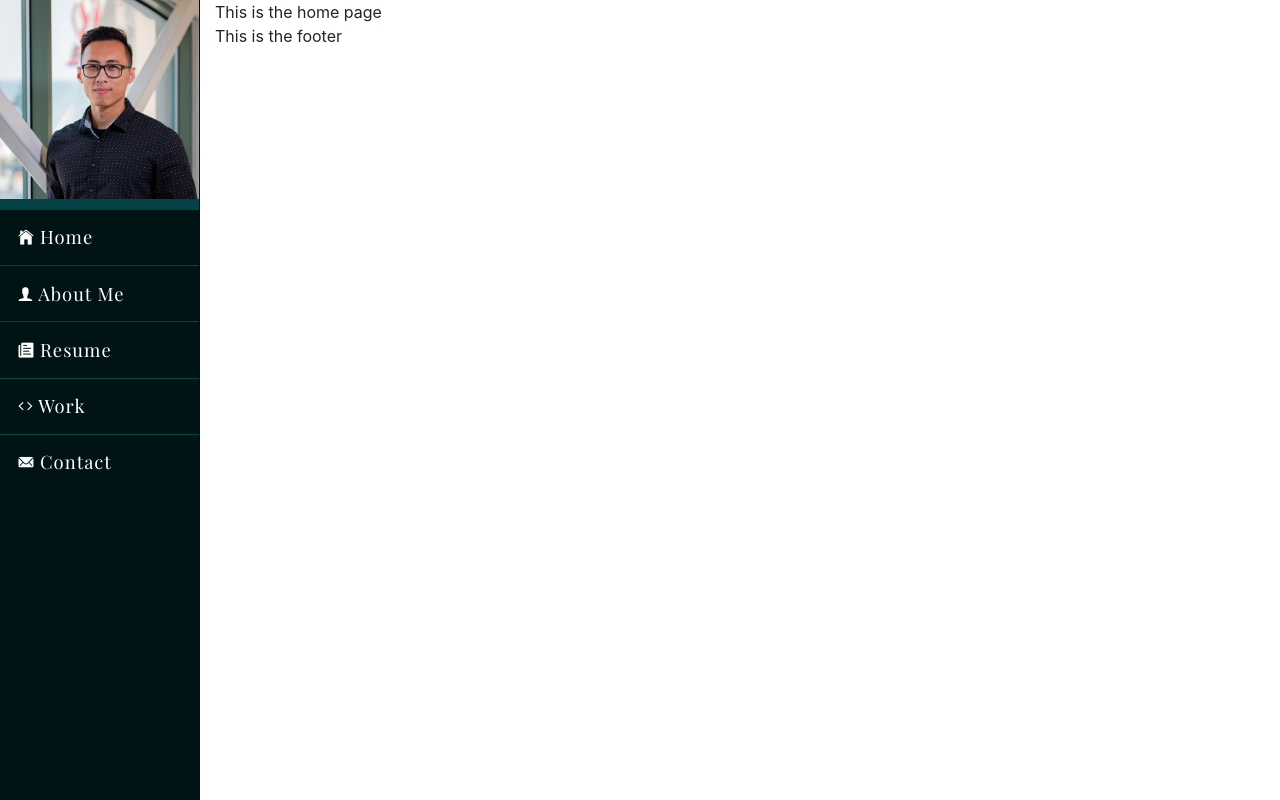
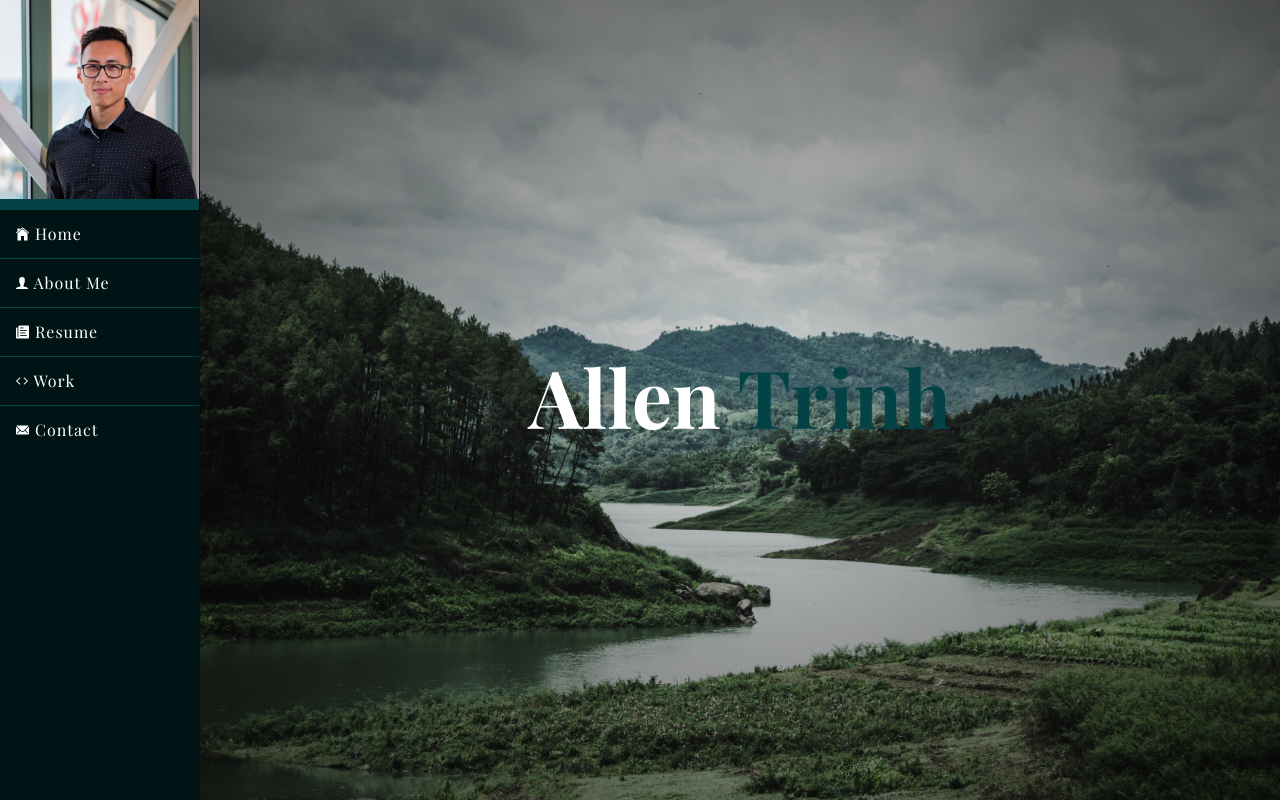
Before and after one commit to allentrinh-zz/portfolio, a Vue app: page / in a window 1280 px wide. Built offline with nearby package versions, Linux system fonts and the light colour scheme; a small style sheet from the web is missing.

Commit message:
Add styles, pages, and include transitions

```diff
--- a/public/index.html
+++ b/public/index.html
@@ -6,8 +6,9 @@
     <meta name="viewport" content="width=device-width,initial-scale=1.0">
     <link rel="icon" href="<%= BASE_URL %>favicon.ico">
     <link rel="stylesheet" href="https://stackpath.bootstrapcdn.com/bootstrap/4.1.3/css/bootstrap.min.css" integrity="sha384-MCw98/SFnGE8fJT3GXwEOngsV7Zt27NXFoaoApmYm81iuXoPkFOJwJ8ERdknLPMO" crossorigin="anonymous">
-    <link href="https://fonts.googleapis.com/css?family=Playfair+Display|Raleway" rel="stylesheet">
-    <link href="https://unpkg.com/ionicons@4.4.2/dist/css/ionicons.min.css" rel="stylesheet">
+    <link rel="stylesheet" href="https://fonts.googleapis.com/css?family=Playfair+Display:400,700|Raleway">
+    <link rel="stylesheet" href="https://unpkg.com/ionicons@4.4.2/dist/css/ionicons.min.css">
+    <link rel="stylesheet" href="https://cdn.jsdelivr.net/npm/animate.css@3.5.1">
     <title>Allen Trinh</title>
   </head>
   <body>
--- a/src/App.vue
+++ b/src/App.vue
@@ -6,11 +6,31 @@
       </router-link>
       <nav>
         <ul class="nav">
-          <li><router-link to="/"><i class="icon ion-ios-home"></i> Home</router-link></li>
-          <li><router-link to="/about"><i class="icon ion-ios-person"></i> About Me</router-link></li>
-          <li><router-link to="/work"><i class="icon ion-ios-paper"></i> Resume</router-link></li>
-          <li><router-link to="/work"><i class="icon ion-ios-code"></i> Work</router-link></li>
-          <li><router-link to="/contact"><i class="icon ion-ios-mail"></i> Contact</router-link></li>
+          <li>
+            <router-link to="/">
+              <i class="icon ion-ios-home"></i> Home
+            </router-link>
+          </li>
+          <li>
+            <router-link to="/about">
+              <i class="icon ion-ios-person"></i> About Me
+            </router-link>
+          </li>
+          <li>
+            <router-link to="/resume">
+              <i class="icon ion-ios-paper"></i> Resume
+            </router-link>
+          </li>
+          <li>
+            <router-link to="/work">
+              <i class="icon ion-ios-code"></i> Work
+            </router-link>
+          </li>
+          <li>
+            <router-link to="/contact">
+              <i class="icon ion-ios-mail"></i> Contact
+            </router-link>
+          </li>
         </ul>
       </nav>
     </div>
@@ -26,21 +46,17 @@
         </div>
       </header>
       <main id="content">
-        <router-view/>
+        <transition name="router-animation" mode="out-in" enter-active-class="animated fadeIn" leave-active-class="animated fadeOut" :duration="200">
+          <router-view/>
+        </transition>
       </main>
-      <Footer/>
     </div>
   </div>
 </template>
 
 <script>
-import Footer from '@/components/Footer.vue';
-
 export default {
   name: 'App',
-  components: {
-    Footer,
-  },
   data() {
     return {
       drawerActive: false,
@@ -54,7 +70,7 @@ export default {
 };
 </script>
 
-<style lang="scss">
+<style lang="scss" scoped>
 @import '@/assets/variables.scss';
 @import '@/assets/mixins.scss';
 
@@ -121,7 +137,7 @@ export default {
   a {
     color: #fff;
     padding: 1em;
-    font-size: 1.15em;;
+    font-size: 1em;;
     line-height: 1;
     display: block;
     font-family: $heading;
--- a/src/assets/mixins.scss
+++ b/src/assets/mixins.scss
@@ -1,3 +1,3 @@
 @mixin transition {
-    transition: all 0.2s ease-in;
+  transition: all 0.2s ease-in;
 }
--- a/src/components/Footer.vue
+++ /dev/null
@@ -1,17 +0,0 @@
-<template>
-  <footer id="footer">
-    <div class="container">
-      This is the footer
-    </div>
-  </footer>
-</template>
-
-<script>
-export default {
-  name: 'Footer',
-};
-</script>
-
-<style scoped lang="scss">
-
-</style>
--- a/src/router.js
+++ b/src/router.js
@@ -1,6 +1,10 @@
 import Vue from 'vue';
 import Router from 'vue-router';
 import Home from './views/Home.vue';
+import About from './views/About.vue';
+import Resume from './views/Resume.vue';
+import Work from './views/Work.vue';
+import Contact from './views/Contact.vue';
 
 Vue.use(Router);
 
@@ -19,7 +23,22 @@ export default new Router({
       // route level code-splitting
       // this generates a separate chunk (about.[hash].js) for this route
       // which is lazy-loaded when the route is visited.
-      component: () => import(/* webpackChunkName: "about" */ './views/About.vue'),
+      component: About,
+    },
+    {
+      path: '/resume',
+      name: 'resume',
+      component: Resume,
+    },
+    {
+      path: '/work',
+      name: 'work',
+      component: Work,
+    },
+    {
+      path: '/contact',
+      name: 'contact',
+      component: Contact,
     },
   ],
 });
--- a/src/views/About.vue
+++ b/src/views/About.vue
@@ -1,5 +1,20 @@
 <template>
-  <div class="about">
-    <h1>This is an about page</h1>
-  </div>
+  <section class="about">
+    <div class="container">
+      <h1>This is an about page</h1>
+    </div>
+  </section>
 </template>
+
+<script>
+export default {
+  name: 'About',
+};
+</script>
+
+<style lang="scss" scoped>
+.about {
+  padding:  4em 0;
+  min-height: 100vh;
+}
+</style>
--- /dev/null
+++ b/src/views/Contact.vue
@@ -0,0 +1,5 @@
+<template>
+  <div class="about">
+    <h1>This is an Contact page</h1>
+  </div>
+</template>
--- a/src/views/Home.vue
+++ b/src/views/Home.vue
@@ -1,7 +1,7 @@
 <template>
-  <section class="home">
+  <section class="home d-flex align-items-center text-center" :style="{ backgroundImage: 'url(' + require('../assets/horizon.jpeg') + ')' }">
     <div class="container">
-      This is the home page
+      <h1>Allen <span>Trinh</span></h1>
     </div>
   </section>
 </template>
@@ -11,3 +11,42 @@ export default {
   name: 'Home',
 };
 </script>
+
+<style lang="scss" scoped>
+@import '@/assets/variables.scss';
+@import '@/assets/mixins.scss';
+
+.home {
+  height: 100vh;
+  background-size: cover;
+  background-repeat: no-repeat;
+  background-position: 50%;
+  position: relative;
+  color: #fff;
+  &::before {
+    content: '';
+    /* Permalink - use to edit and share this gradient: http://colorzilla.com/gradient-editor/#000000+0,000000+100&0+0,0.65+100 */
+    background: -moz-radial-gradient(center, ellipse cover,  rgba(0,0,0,0) 0%, rgba(0,0,0,0.65) 100%); /* FF3.6-15 */
+    background: -webkit-radial-gradient(center, ellipse cover,  rgba(0,0,0,0) 0%,rgba(0,0,0,0.65) 100%); /* Chrome10-25,Safari5.1-6 */
+    background: radial-gradient(ellipse at center,  rgba(0,0,0,0) 0%,rgba(0,0,0,0.65) 100%); /* W3C, IE10+, FF16+, Chrome26+, Opera12+, Safari7+ */
+    filter: progid:DXImageTransform.Microsoft.gradient( startColorstr='#00000000', endColorstr='#a6000000',GradientType=1 ); /* IE6-9 fallback on horizontal gradient */
+    display: block;
+    width: 100%;
+    height: 100%;
+    position: absolute;
+    top: 0;
+    left: 0;
+  }
+  > .container {
+    position: relative;
+  }
+}
+h1 {
+  font-family: $heading;
+  font-weight: bold;
+  font-size: 5em;
+  span {
+    color: $primaryColor;
+  }
+}
+</style>
--- /dev/null
+++ b/src/views/Resume.vue
@@ -0,0 +1,5 @@
+<template>
+  <div class="about">
+    <h1>This is an Resume page</h1>
+  </div>
+</template>
--- /dev/null
+++ b/src/views/Work.vue
@@ -0,0 +1,5 @@
+<template>
+  <div class="about">
+    <h1>This is an Work page</h1>
+  </div>
+</template>
```
Also changed, not shown: src/assets/horizon.jpeg (added), 1 other file (tests, documents, lock files or other folders).
